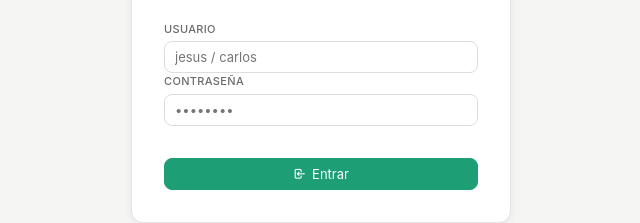
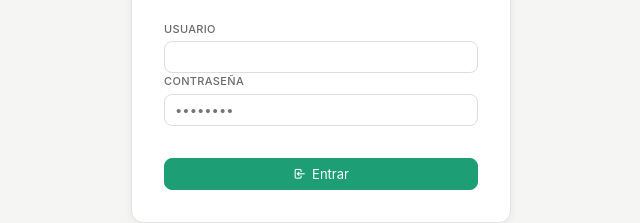
Before and after one commit to jesusdavison7-commits/depas1524, a website: page depas1524/index.html in a window 1280 px wide. Shown: the part 375-598 px from the top of the page, 319-959 px from the left. Drawn offline with Linux system fonts and the light colour scheme; no server answers.

Commit message:
Quitar placeholder del campo usuario

```diff
--- a/depas1524/index.html
+++ b/depas1524/index.html
@@ -23,7 +23,7 @@
       <h1>Depas 1524</h1>
       <p>Las Memorias · Los Mochis, Sinaloa</p>
     </div>
-    <div class="form-group"><label>Usuario</label><input type="text" id="login-user" placeholder="jesus / carlos" autocomplete="username" autocapitalize="none"></div>
+    <div class="form-group"><label>Usuario</label><input type="text" id="login-user" placeholder="" autocomplete="username" autocapitalize="none"></div>
     <div class="form-group"><label>Contraseña</label><input type="password" id="login-pass" placeholder="••••••••" autocomplete="current-password"></div>
     <div id="login-error" class="error-msg"></div>
     <button class="btn btn-primary btn-full" onclick="doLogin()"><i class="ti ti-login"></i> Entrar</button>
```
Also changed, not shown: index.html (+1 -1 lines).
